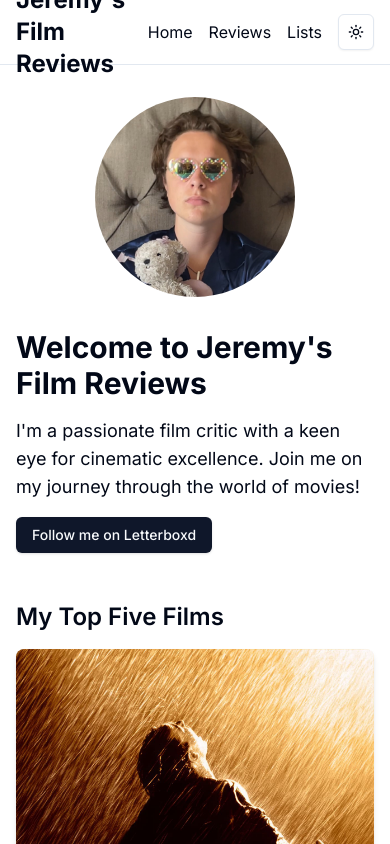
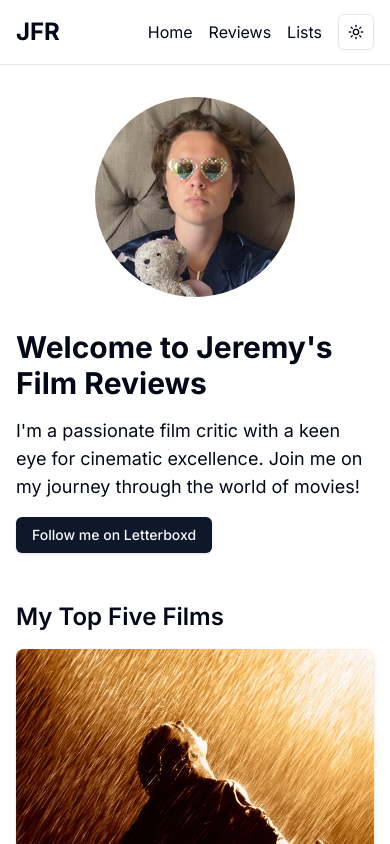
Before and after one commit to lauetyler/jeremys-film-reviews, a Next.js app: page / in a window 390 px wide. Shown: the top 844 px of the page. Built offline with nearby package versions, Linux system fonts and the light colour scheme.

Commit message:
Update navbar title to be JFR when in mobile mode.

```diff
--- a/components/navbar.tsx
+++ b/components/navbar.tsx
@@ -7,8 +7,11 @@
       <div className="container mx-auto px-4">
         <div className="flex justify-between items-center h-16">
           <div className="flex items-center">
-            <Link href="/" className="text-2xl font-bold">
+            <Link href="/" className="text-2xl font-bold hidden md:block">
               Jeremy&apos;s Film Reviews
+            </Link>
+            <Link href="/" className="text-2xl font-bold md:hidden">
+              JFR
             </Link>
           </div>
           <div className="flex items-center space-x-4">
```
